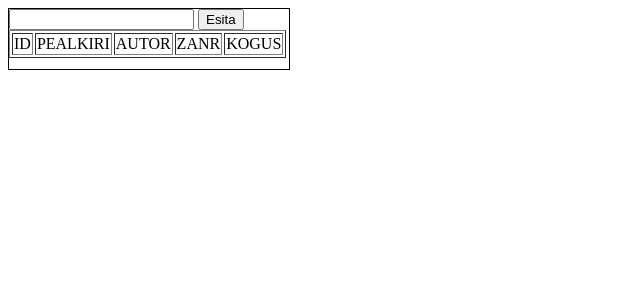
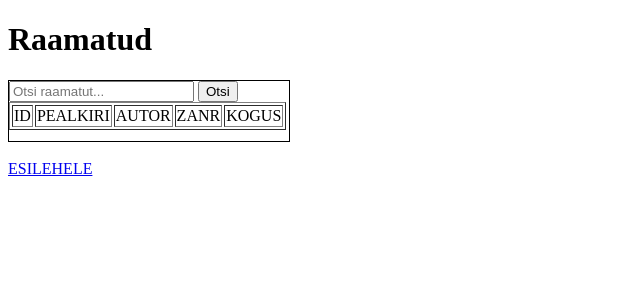
Before and after one commit to vtanel/Raamatukogu, a PHP site: page /search_book.php in a window 1280 px wide. Shown: the top 300 px of the page, without its empty margins (0-640 px from the left). Run offline with PHP 8.4, Linux system fonts and the light colour scheme.

Commit message:
Parandada vead [Delivers #107800100]

```diff
--- a/search_book.php
+++ b/search_book.php
@@ -10,11 +10,15 @@
         }
     </style>
 </head>
+
 <body>
+
+<h1><b>Raamatud</b></h1>
+
 <div class="search_book">
     <form method="post">
-        <input type="search" name="search"/>
-        <input type="submit" name="submit" value="Esita"/>
+        <input type="search" name="search" placeholder="Otsi raamatut..."/>
+        <input type="submit" name="submit" value="Otsi"/>
     </form>
     <table border="1px">
         <thead>
@@ -26,5 +30,9 @@
         </thead>
     </table>
 </div>
+
+<br>
+<a href="admin_page.php" class="href">ESILEHELE</a>
+
 </body>
 </html>
```
Also changed, not shown: insert_book.php (+6 -1 lines), insert_client.php (+6 -1 lines), search_user.php (+7 -2 lines).
